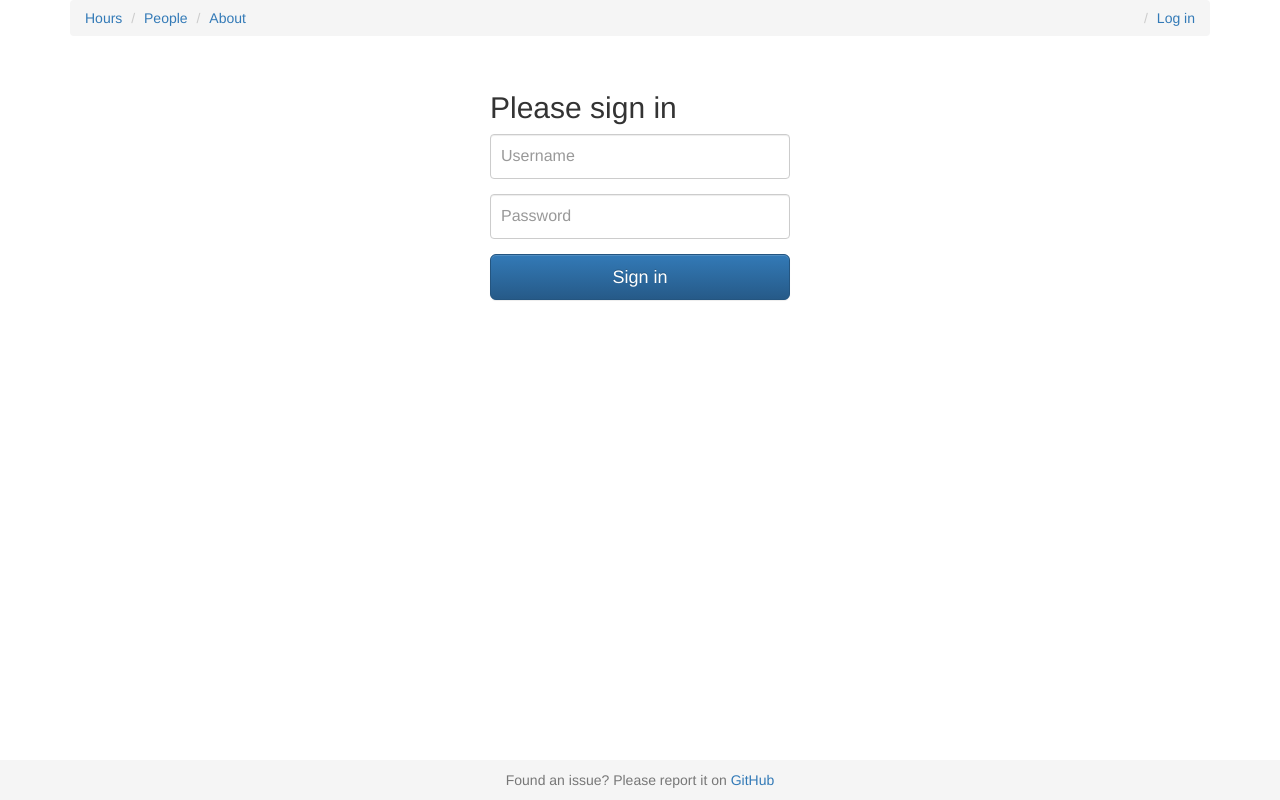
After one commit to eaudeweb/mac-logging, a Flask app: page /login in a window 1280 px wide. The commit adds this page. Run offline with Flask 2, Linux system fonts and the light colour scheme; some libraries are stand-ins or nearby versions.

Commit message:
Add login page; change buttons design

```diff
--- a/clocking/api/__init__.py
+++ b/clocking/api/__init__.py
@@ -3,7 +3,7 @@ from flask_script import Manager
 
 from clocking.api.view import (MacAddView, PersonAddView, PersonEditView,
                                PersonListView, PersonClockingView, AboutView,
-                               MacDeleteView, DownloadView)
+                               MacDeleteView, DownloadView, LoginView, LogoutView)
 
 api = Blueprint('api', __name__)
 api_manager = Manager()
@@ -16,3 +16,5 @@ api.add_url_rule('/people', view_func=PersonListView.as_view('people'))
 api.add_url_rule('/', view_func=PersonClockingView.as_view('clocking'))
 api.add_url_rule('/download/<start_date>/<end_date>', view_func=DownloadView.as_view('download'))
 api.add_url_rule('/about', view_func=AboutView.as_view('about'))
+api.add_url_rule('/login', view_func=LoginView.as_view('login'))
+api.add_url_rule('/logout', view_func=LogoutView.as_view('logout'))
--- a/clocking/api/forms.py
+++ b/clocking/api/forms.py
@@ -78,3 +78,8 @@ class SelectForm(Form):
                            validators=[validators.required()])
     end_date = DateField('End date', format="%d/%m/%Y",
                          validators=[validators.required()])
+
+
+class LoginForm(Form):
+    username = TextAreaField()
+    password = TextAreaField()
--- a/clocking/api/view.py
+++ b/clocking/api/view.py
@@ -2,11 +2,11 @@ import json
 import os
 
 from datetime import timedelta, date, datetime
-from flask import render_template, request, Response, send_from_directory
+from flask import render_template, request, redirect, Response, send_from_directory, session, flash
 from flask.views import MethodView
 
 from clocking.models import db, Person, Entry, Address
-from clocking.api.forms import PersonForm, MacForm, SelectForm
+from clocking.api.forms import PersonForm, MacForm, SelectForm, LoginForm
 from clocking.api.generate_report import generate_report
 
 from instance.settings import REPORT_DIR, REPORT_FILE
@@ -131,10 +131,39 @@ class DownloadView(MethodView):
         return file
 
 
+class LoginView(MethodView):
+    url = '/'
+
+    def get(self):
+        if not session.get('logged_in'):
+            return render_template('login.html')
+        else:
+            return "You are already logged in!"
+
+    def post(self):
+        form = LoginForm(request.form)
+        if form.username.data == 'admin' and form.password.data == 'admin':
+            session['logged_in'] = True
+
+        return redirect(self.url, code=302)
+
+
+class LogoutView(MethodView):
+    url = '/'
+
+    def get(self):
+        if session.get('logged_in'):
+            session['logged_in'] = False
+            return redirect(self.url, code=302)
+        else:
+            return "You are already logged out!"
+
+
 class AboutView(MethodView):
 
     def get(self):
         return render_template('about.html')
+
 
 
 def filter_persons_addresses():
--- a/clocking/static/css/style.css
+++ b/clocking/static/css/style.css
@@ -59,3 +59,15 @@
     border: 1px solid #ccc;
     alignment: center
 }
+
+.form-signin {
+    max-width: 330px;
+    padding: 15px;
+    margin: 0 auto;
+}
+
+.form-signin .form-control {
+    height: auto;
+    padding: 10px;
+    font-size: 16px;
+}
--- a/clocking/templates/bits/mac_form.html
+++ b/clocking/templates/bits/mac_form.html
@@ -30,7 +30,7 @@
     <div class="form-group">
       <div class="col-sm-4 col-sm-push-2">
         <input type="hidden" value="{{ person.id }}" id="person_id">
-        <button type="submit" class="btn btn-info">
+        <button type="submit" class="btn btn-mini btn-primary">
           Save changes
         </button>
       </div>
--- a/clocking/templates/bits/person_edit.html
+++ b/clocking/templates/bits/person_edit.html
@@ -17,7 +17,7 @@
   </div>
   <div class="form-group">
     <div class="col-sm-offset-2 col-sm-10">
-      <button type="submit" class="btn btn-info">Save changes
+      <button type="submit" class="btn btn-mini btn-primary">Save changes
       </button>
     </div>
   </div>
@@ -26,7 +26,7 @@
 <div id="person_details">
   <div class="well" id="list_person_name"><b>Person
     name</b>: {{ person.first_name }} {{ person.last_name }} </div>
-  <button type="submit" class="btn btn-info" id="toggle_edit_person">
+  <button type="submit" class="btn btn-mini btn-primary" id="toggle_edit_person">
     Edit person
   </button>
   <br><br>
--- a/clocking/templates/clocking.html
+++ b/clocking/templates/clocking.html
@@ -10,7 +10,7 @@
 <h1 style="display: inline-block;">Working time</h1>
 <span class="pull-right">
   <a href="{{ url_for('api.download', start_date=start_date, end_date=end_date) }}"
-     class="btn btn-success">Download</a>
+     class="btn btn-mini btn-primary">Download</a>
 </span>
 <div id="reportrange" class="report-range">
   <i class="glyphicon glyphicon-calendar fa fa-calendar"></i>&nbsp;
--- a/clocking/templates/edit.html
+++ b/clocking/templates/edit.html
@@ -14,7 +14,7 @@
     {% endif %}
   {% endfor %}
 </div>
-<button id="add_mac_address_button" type="submit" class="btn btn-default">
+<button id="add_mac_address_button" type="submit" class="btn btn-mini btn-primary">
   Add MAC Address
 </button>
 
--- a/clocking/templates/layout.html
+++ b/clocking/templates/layout.html
@@ -7,18 +7,23 @@
   <link rel="stylesheet" href="{{ url_for('static', filename='css/jquery-ui.css')}}">
   <link rel="stylesheet" href="{{ url_for('static', filename='css/style.css')}}">
   <script src="{{ url_for('static', filename='js/jquery.min.js')}}"></script>
-  <script src="{{ url_for('static', filename='js/bootstrap.min.js')}}"></script>
   <script src="{{ url_for('static', filename='js/jquery-1.10.2.js')}}"></script>
   <script src="{{ url_for('static', filename='js/jquery-ui.js')}}"></script>
+  <script src="{{ url_for('static', filename='js/bootstrap.min.js')}}"></script>
   {% block style %}
   {% endblock %}
 </head>
 <body>
   <div class="container center-block">
     <ol class="breadcrumb">
-      <li class="breadcrumb-item active"><a href="{{ url_for('api.clocking') }}">Hours</a></li>
+      <li class="breadcrumb-item"><a href="{{ url_for('api.clocking') }}">Hours</a></li>
       <li class="breadcrumb-item"><a href="{{ url_for('api.people') }}">People</a></li>
-      <li class="breadcrumb-item active"><a href="{{ url_for('api.about') }}">About</a></li>
+      <li class="breadcrumb-item"><a href="{{ url_for('api.about') }}">About</a></li>
+      {% if session['logged_in'] %}
+        <li class="breadcrumb-item pull-right"><a href="{{ url_for('api.logout') }}">Log out</a></li>
+      {% else %}
+        <li class="breadcrumb-item pull-right"><a href="{{ url_for('api.login') }}">Log in</a></li>
+      {% endif %}
     </ol>
     {% block content %}{% endblock %}
   </div>
--- /dev/null
+++ b/clocking/templates/login.html
@@ -0,0 +1,19 @@
+{% extends "layout.html" %}
+{% block content %}
+  <form class="form-signin" method="post">
+    <h2 class="form-signin-heading">Please sign in</h2>
+    <div class="form-group">
+      <label class="sr-only">Username</label>
+      <input type="text" class="form-control" id="username"
+               name="username" placeholder="Username">
+    </div>
+    <div class="form-group">
+      <label class="sr-only">Password</label>
+      <input type="text" class="form-control" id="password"
+               name="password" placeholder="Password">
+    </div>
+    <div class="form-group">
+      <button type="submit" class="btn btn-lg btn-primary btn-block" >Sign in</button>
+    </div>
+  </form>
+{% endblock %}
--- a/clocking/templates/people.html
+++ b/clocking/templates/people.html
@@ -5,7 +5,7 @@
       <span>People</span>
       <span class="pull-right">
         <a href="{{ url_for('api.add') }}">
-          <button type="button" class="btn btn-info">Add person</button>
+          <button type="button" class="btn btn-mini btn-primary">Add person</button>
         </a>
       </span>
     </h3>
```
Also changed, not shown: tests/test_person.py (+5 -0 lines).
